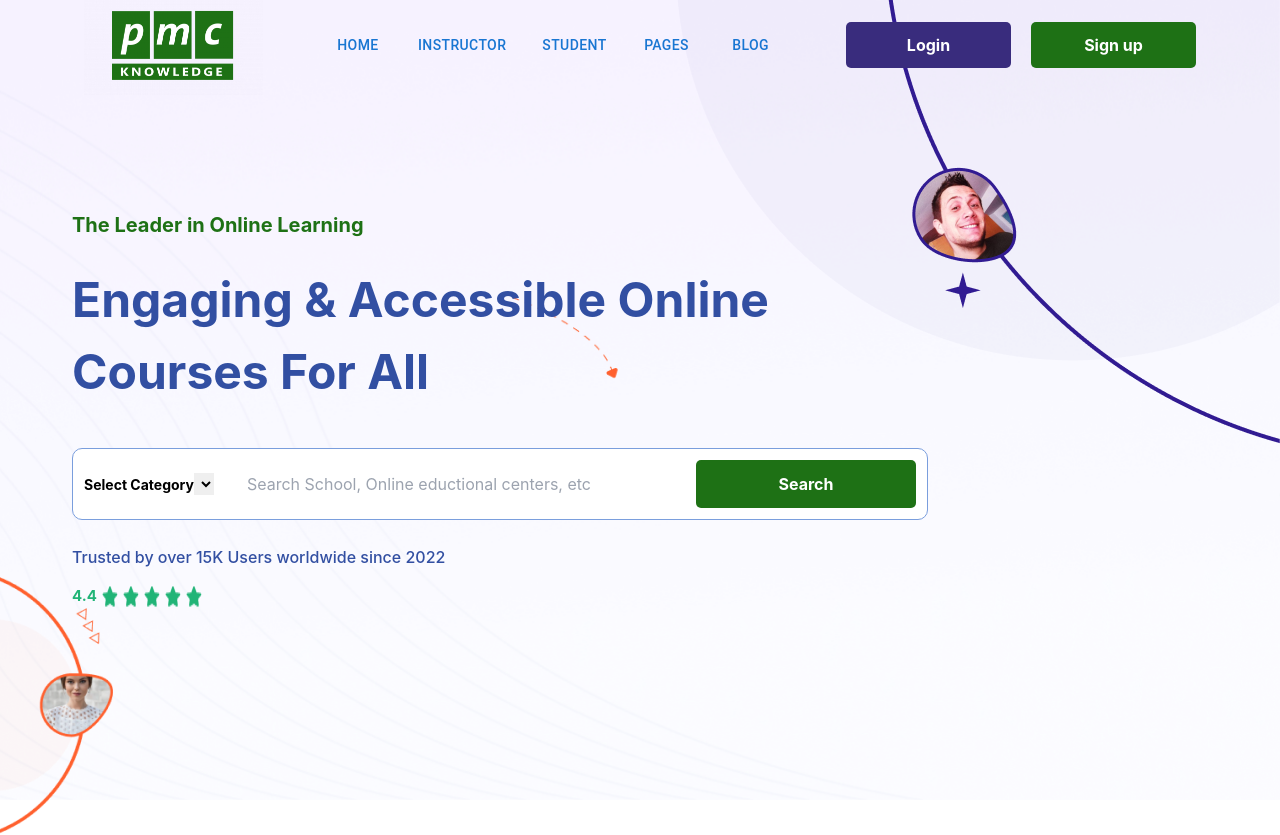
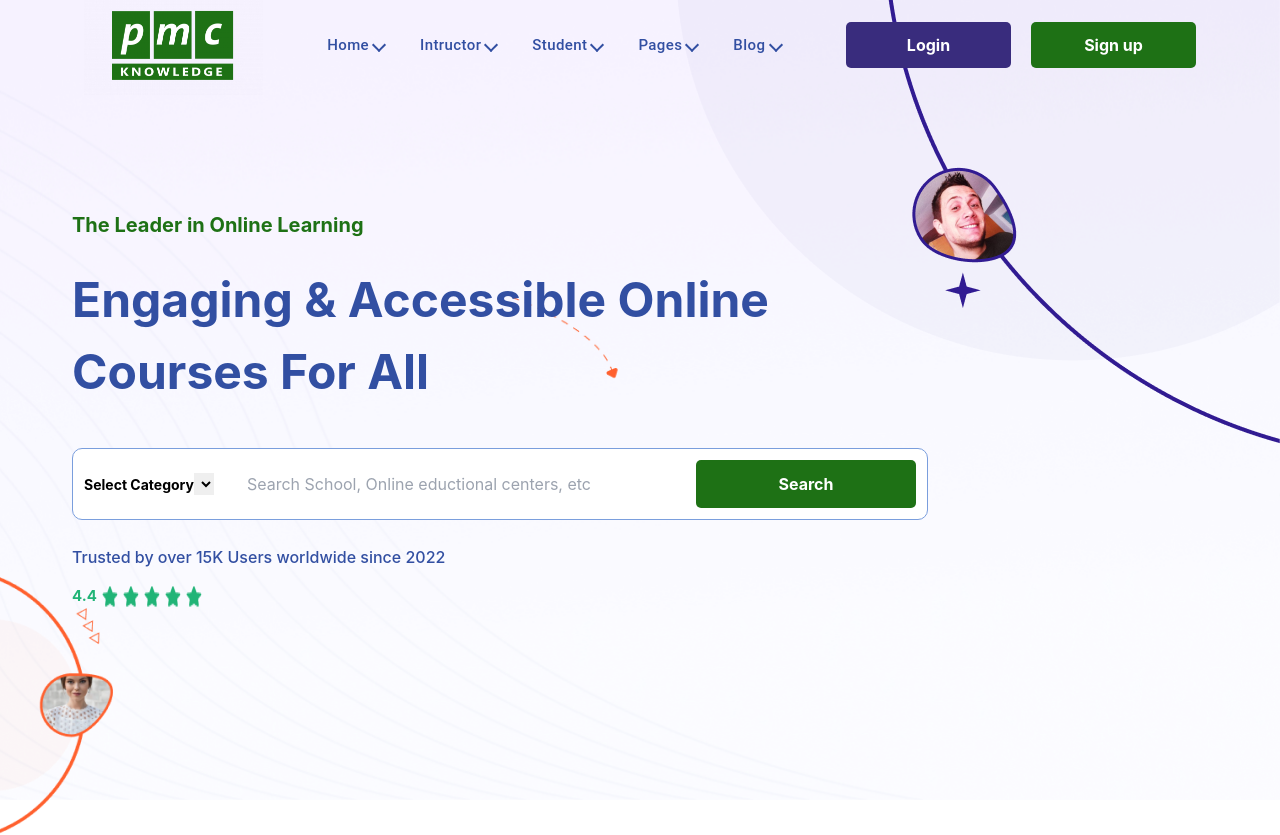
Before and after one commit to TuyenPhamm/PMC_Courses, a React (Create React App) app: page / in a window 1280 px wide. Shown: the top 835 px of the page. Built offline with nearby package versions, Linux system fonts and the light colour scheme.

Commit message:
pushcode

```diff
--- a/src/dreampage/dreampage.tsx
+++ b/src/dreampage/dreampage.tsx
@@ -4,6 +4,10 @@ import {
     SwipeableDrawer, ListItemIcon, Divider, Button, Box,
     Menu, MenuItem
 } from '@mui/material';
+import { createTheme, ThemeProvider } from "@material-ui/core/styles";
+
+import Buttonn from "@material-ui/core/Button";
+import Menuu from "@material-ui/core/Menu";
 import {
     logo,
     background, background1, background2,
@@ -30,12 +34,14 @@ import {
     blog1, blog2, blog3
 } from './image.jsx'
 
-type Anchor = ' ' | 'right';
+type Anchor = " " | 'right';
 
 const DreamPage = () => {
-    const [state, setState] = React.useState({
-        bool: false,
+    const [state, setState] = React.useState<{ [key in Anchor]: boolean }>({
+        " ": false,
+        "right": false
     });
+
     const toggleDrawer =
         (anchor: Anchor, open: boolean) =>
             (event: React.KeyboardEvent | React.MouseEvent) => {
@@ -49,6 +55,7 @@ const DreamPage = () => {
                 }
                 setState({ ...state, [anchor]: open });
             };
+
     const list = (anchor: Anchor) => (
         <Box
             sx={{ width: 260 }}
@@ -57,13 +64,13 @@ const DreamPage = () => {
             onKeyDown={toggleDrawer(anchor, false)}
         >
             <List>
-                <div className='flex  bg-white h-[60px]'>
+                <div className='grid grid-cols-2 bg-white '>
                     <img className='' src={logo} alt="" />
                     <button>
-                        <img className='w-[16px] h-[18px] my-auto ml-[80px]  ' src={close} alt="" />
+                        <img className='w-[16px] h-[18px] my-auto ml-[80px] ' src={close} alt="" />
                     </button>
                 </div>
-                <div className='pb-[993px] bg-[#F66962]'>
+                <div className='pb-[993px] bg-[#F66962] pl-[20px]'>
                     {['Home ', 'Instructor', 'Student', 'Page', 'Blog', 'Login / Signup'].map((text, index) => (
                         <ListItem className='text-[#fff] bg-[#F66962] ' key={text} disablePadding>
                             <ListItemButton>
@@ -78,14 +85,50 @@ const DreamPage = () => {
             </List>
         </Box>
     );
-    const [anchorEl, setAnchorEl] = React.useState<null | HTMLElement>(null);
-    const open = Boolean(anchorEl);
-    const handleClick = (event: React.MouseEvent<HTMLButtonElement>) => {
+
+    const theme = createTheme({});
+    const [anchorEl, setAnchorEl] = useState<HTMLElement | null>(null);
+    const [open, setOpen] = useState(false);
+
+    const handleOpen = (event: React.MouseEvent<HTMLElement>) => {
         setAnchorEl(event.currentTarget);
+        setOpen(true);
     };
-    const handleClose = () => {
-        setAnchorEl(null);
+
+    const handleClose = (e: React.MouseEvent<HTMLElement>) => {
+        if (e.currentTarget.localName !== "ul") {
+            const menu = document.getElementById("simple-menu")
+                ?.children[2] as HTMLElement | null;
+            if (!menu) return;
+
+            const menuBoundary = {
+                left: menu.offsetLeft,
+                top: menu.offsetTop + menu.offsetHeight,
+                right: menu.offsetLeft + menu.offsetWidth,
+                bottom: menu.offsetTop + menu.offsetHeight
             };
+            if (
+                e.clientX < menuBoundary.left ||
+                e.clientX > menuBoundary.right ||
+                e.clientY < menuBoundary.top ||
+                e.clientY > menuBoundary.bottom
+            ) {
+                setOpen(false);
+            }
+        }
+        setOpen(false);
+    };
+
+    theme.props = {
+        MuiList: {
+            onMouseLeave: (e: React.MouseEvent<HTMLElement>) => {
+                handleClose(e);
+            }
+        }
+    };
+
+
+
     return (
         <div className=' relative'>
             <div className=" relative bg-no-repeat bg-cover bg-center h-screen w-full" style={{ backgroundImage: `url(${background})` }}>
@@ -100,12 +143,11 @@ const DreamPage = () => {
                         <div className='max-900:px-[40px] max-600:px-[12px]  h-[70px] pt-[20px] mx-[300px] max-1618:mx-[72px] max-1162:mx-[2px] px-[12px] flex items-center justify-between '>
                             <div className='flex  max-600:w-[100%]'>
                                 <button>
-                                    <div className='absolute 900:hidden text-white'>
+                                    <div className=' absolute 900:hidden text-white py-0'>
                                         {([' '] as const).map((anchor) => (
                                             <React.Fragment key={anchor}>
-                                                <Button onClick={toggleDrawer(anchor, true)}>{anchor}</Button>
+                                                <Button className='h-[30px] p-0 ' onClick={toggleDrawer(anchor, true)}>{anchor}</Button>
                                                 <SwipeableDrawer
-                                                    // anchor={anchor}
                                                     open={state[anchor]}
                                                     onClose={toggleDrawer(anchor, false)}
                                                     onOpen={toggleDrawer(anchor, true)}
@@ -121,93 +163,164 @@ const DreamPage = () => {
                             </div>
                             <div className=' text-textColor text-[15px] flex flex-wrap gap-[20px] max-1040:text-[13px] max-900:hidden'>
                                 <div className=' '>
-                                    <Button className='hover:text-[#F66962]'
-                                        id="basic-button1"
-                                        aria-controls={open ? 'basic-menu1' : undefined}
+                                    <ThemeProvider theme={theme}>
+                                        <Buttonn
+                                            id="menubutton1"
+                                            aria-owns={open ? "simple-menu1" : undefined}
                                             aria-haspopup="true"
-                                        aria-expanded={open ? 'true' : undefined}
-                                        onClick={handleClick}
+                                            onMouseEnter={handleOpen}
+                                            onMouseLeave={handleClose}
+                                            style={{ zIndex: 1301 }}
                                         >
-                                        Home
-                                    </Button>
-                                    <Menu
-                                        id="basic-menu1"
+                                            <span className='text-textColor normal-case text-[15px] font-medium leading-[120%] pr-[5px]'>Home</span>
+                                            <div className="my-auto mx-auto border-textColor h-[10px] w-[10px] border-b-2 border-r-2 transform rotate-45 "></div>
+                                        </Buttonn>
+                                        <Menuu className='p-[20px]'
+                                            id="simple-menu1"
                                             anchorEl={anchorEl}
                                             open={open}
-                                        onClose={handleClose}
-                                        MenuListProps={{
-                                            'aria-labelledby': 'basic-button1',
+                                            anchorOrigin={{
+                                                vertical: "bottom",
+                                                horizontal: "center"
+                                            }}
+                                            transformOrigin={{
+                                                vertical: "top",
+                                                horizontal: "center"
                                             }}
                                         >
-                                        <MenuItem onClick={handleClose}>1</MenuItem>
-                                        <MenuItem onClick={handleClose}>2</MenuItem>
-                                        <MenuItem onClick={handleClose}>3</MenuItem>
-                                    </Menu>
-
+                                            hai
+                                            <br />
+                                            hai
+                                        </Menuu>
+                                    </ThemeProvider>
                                 </div>
                                 <div className=' '>
-                                    <Button className='hover:text-[#F66962] '
-                                        id="basic-button2"
-                                        aria-controls={open ? 'basic-menu2' : undefined}
+                                    <ThemeProvider theme={theme}>
+                                        <Buttonn
+                                            id="menubutton2"
+                                            aria-owns={open ? "simple-menu2" : undefined}
                                             aria-haspopup="true"
-                                        aria-expanded={open ? 'true' : undefined}
-                                        onClick={handleClick}
+                                            onMouseOver={handleOpen}
+                                            onMouseLeave={handleClose}
+                                            style={{ zIndex: 1301 }}
                                         >
-                                        Instructor
-                                    </Button>
-                                    <Menu
-                                    id="basic-menu2"
+                                            <span className='text-textColor normal-case text-[15px] font-medium leading-[120%] pr-[5px]'>Intructor</span>
+                                            <div className="my-auto mx-auto border-textColor h-[10px] w-[10px] border-b-2 border-r-2 transform rotate-45 "></div>
+                                        </Buttonn>
+                                        <Menuu
+                                            id="simple-menu2"
                                             anchorEl={anchorEl}
                                             open={open}
-                                    onClose={handleClose}
-                                    MenuListProps={{
-                                        'aria-labelledby': 'basic-button2',
+                                            anchorOrigin={{
+                                                vertical: "bottom",
+                                                horizontal: "center"
+                                            }}
+                                            transformOrigin={{
+                                                vertical: "top",
+                                                horizontal: "center"
                                             }}
                                         >
-                                        <MenuItem onClick={handleClose}>3</MenuItem>
-                                        <MenuItem onClick={handleClose}>4</MenuItem>
-                                        <MenuItem onClick={handleClose}>5</MenuItem>
-                                    </Menu>
+                                            mot
+                                            <br />
+                                            hai
+                                        </Menuu>
+                                    </ThemeProvider>
                                 </div>
                                 <div className=' '>
-                                    <Button className='hover:text-[#F66962] '
-                                        id="basic-button"
-                                        aria-controls={open ? 'basic-menu' : undefined}
+                                    <ThemeProvider theme={theme}>
+                                        <Buttonn
+                                            id="menubutton3"
+                                            aria-owns={open ? "simple-menu3" : undefined}
                                             aria-haspopup="true"
-                                        aria-expanded={open ? 'true' : undefined}
-                                        onClick={handleClick}
+                                            onMouseOver={handleOpen}
+                                            onMouseLeave={handleClose}
+                                            style={{ zIndex: 1301 }}
                                         >
-                                        Student
-                                    </Button>
-
+                                            <span className='text-textColor normal-case text-[15px] font-medium leading-[120%] pr-[5px]'>Student</span>
+                                            <div className="my-auto mx-auto border-textColor h-[10px] w-[10px] border-b-2 border-r-2 transform rotate-45 "></div>
+                                        </Buttonn>
+                                        <Menuu
+                                            id="simple-menu3"
+                                            anchorEl={anchorEl}
+                                            open={open}
+                                            anchorOrigin={{
+                                                vertical: "bottom",
+                                                horizontal: "center"
+                                            }}
+                                            transformOrigin={{
+                                                vertical: "top",
+                                                horizontal: "center"
+                                            }}
+                                        >
+                                            mot
+                                            <br />
+                                            hai
+                                        </Menuu>
+                                    </ThemeProvider>
                                 </div>
                                 <div className=' '>
-                                    <Button className='hover:text-[#F66962] '
-                                        id="basic-button"
-                                        aria-controls={open ? 'basic-menu' : undefined}
+                                    <ThemeProvider theme={theme}>
+                                        <Buttonn
+                                            id="menubutton4"
+                                            aria-owns={open ? "simple-menu4" : undefined}
                                             aria-haspopup="true"
-                                        aria-expanded={open ? 'true' : undefined}
-                                        onClick={handleClick}
+                                            onMouseOver={handleOpen}
+                                            onMouseLeave={handleClose}
+                                            style={{ zIndex: 1301 }}
                                         >
-                                        Pages
-
-                                    </Button>
-
-
+                                            <span className='text-textColor normal-case text-[15px] font-medium leading-[120%] pr-[5px]'>Pages</span>
+                                            <div className="my-auto mx-auto border-textColor h-[10px] w-[10px] border-b-2 border-r-2 transform rotate-45 "></div>
+                                        </Buttonn>
+                                        <Menuu
+                                            id="simple-menu4"
+                                            anchorEl={anchorEl}
+                                            open={open}
+                                            anchorOrigin={{
+                                                vertical: "bottom",
+                                                horizontal: "center"
+                                            }}
+                                            transformOrigin={{
+                                                vertical: "top",
+                                                horizontal: "center"
+                                            }}
+                                        >
+                                            mot
+                                            <br />
+                                            hai
+                                        </Menuu>
+                                    </ThemeProvider>
                                 </div>
                                 <div className=' '>
-                                    <Button className='hover:text-[#F66962] '
-                                        id="basic-button"
-                                        aria-controls={open ? 'basic-menu' : undefined}
+                                    <ThemeProvider theme={theme}>
+                                        <Buttonn
+                                            id="menubutton5"
+                                            aria-owns={open ? "simple-menu5" : undefined}
                                             aria-haspopup="true"
-                                        aria-expanded={open ? 'true' : undefined}
-                                        onClick={handleClick}
+                                            onMouseOver={handleOpen}
+                                            onMouseLeave={handleClose}
+                                            style={{ zIndex: 1301 }}
                                         >
-                                        Blog
-
-                                    </Button>
-
-
+                                            <span className='text-textColor normal-case text-[15px] font-medium leading-[120%] pr-[5px]'>Blog</span>
+                                            <div className="my-auto mx-auto border-textColor h-[10px] w-[10px] border-b-2 border-r-2 transform rotate-45 "></div>
+                                        </Buttonn>
+                                        <Menuu
+                                            id="simple-menu5"
+                                            anchorEl={anchorEl}
+                                            open={open}
+                                            anchorOrigin={{
+                                                vertical: "bottom",
+                                                horizontal: "center"
+                                            }}
+                                            transformOrigin={{
+                                                vertical: "top",
+                                                horizontal: "center"
+                                            }}
+                                        >
+                                            mot
+                                            <br />
+                                            hai
+                                        </Menuu>
+                                    </ThemeProvider>
                                 </div>
                             </div>
                             <div className='flex font-bold max-600:hidden'>
--- /dev/null
+++ b/src/dreampage/menu/index.tsx
@@ -0,0 +1,85 @@
+import React, { useState } from "react";
+import Button from "@material-ui/core/Button";
+import Menu from "@material-ui/core/Menu";
+import { createMuiTheme, ThemeProvider } from "@material-ui/core/styles";
+
+const theme = createMuiTheme({});
+
+const MyMenu: React.FC = () => {
+  const [anchorEl, setAnchorEl] = useState<HTMLElement | null>(null);
+  const [open, setOpen] = useState(false);
+
+  const handleOpen = (event: React.MouseEvent<HTMLElement>) => {
+    setAnchorEl(event.currentTarget);
+    setOpen(true);
+  };
+
+  const handleClose = (e: React.MouseEvent<HTMLElement>) => {
+    if (e.currentTarget.localName !== "ul") {
+      const menu = document.getElementById("simple-menu")
+        ?.children[2] as HTMLElement | null;
+      if (!menu) return;
+
+      const menuBoundary = {
+        left: menu.offsetLeft,
+        top: e.currentTarget.offsetTop + e.currentTarget.offsetHeight,
+        right: menu.offsetLeft + menu.offsetHeight,
+        bottom: menu.offsetTop + menu.offsetHeight
+      };
+      if (
+        e.clientX >= menuBoundary.left &&
+        e.clientX <= menuBoundary.right &&
+        e.clientY <= menuBoundary.bottom &&
+        e.clientY >= menuBoundary.top
+      ) {
+        return;
+      }
+    }
+
+    setOpen(false);
+  };
+
+  theme.props = {
+    MuiList: {
+      onMouseLeave: (e: React.MouseEvent<HTMLElement>) => {
+        handleClose(e);
+      }
+    }
+  };
+
+  return (
+    <div>
+      <ThemeProvider theme={theme}>
+        <Button
+          id="menubutton1"
+          aria-owns={open ? "simple-menu" : undefined}
+          aria-haspopup="true"
+          onMouseOver={handleOpen}
+          onMouseLeave={handleClose}
+          style={{ zIndex: 1301 }}
+        >
+          Open Menu
+        </Button>
+        <Menu
+          id="simple-menu"
+          anchorEl={anchorEl}
+          open={open}
+          anchorOrigin={{
+            vertical: "bottom",
+            horizontal: "center"
+          }}
+          transformOrigin={{
+            vertical: "top",
+            horizontal: "center"
+          }}
+        >
+          Menu
+          <br />
+          Items
+        </Menu>
+      </ThemeProvider>
+    </div>
+  );
+};
+
+export default MyMenu;
--- a/src/index.js
+++ b/src/index.js
@@ -1,13 +1,16 @@
 import React from 'react';
 import ReactDOM from 'react-dom/client';
 import './index.css';
+import { StyledEngineProvider } from '@mui/material/styles';
 import App from './App';
 
 
 const root = ReactDOM.createRoot(document.getElementById('root'));
 root.render(
   <React.StrictMode>
-    <App />
+    <StyledEngineProvider injectFirst>
+      <App />
+    </StyledEngineProvider>
   </React.StrictMode>
 );
 
```
Also changed, not shown: package.json (+6 -2 lines), src/App.js (+1 -12 lines), tsconfig.json (added, +25 -0 lines), 2 other files (tests, documents, lock files or other folders). Lines whose indentation alone changed are shown as unchanged.
